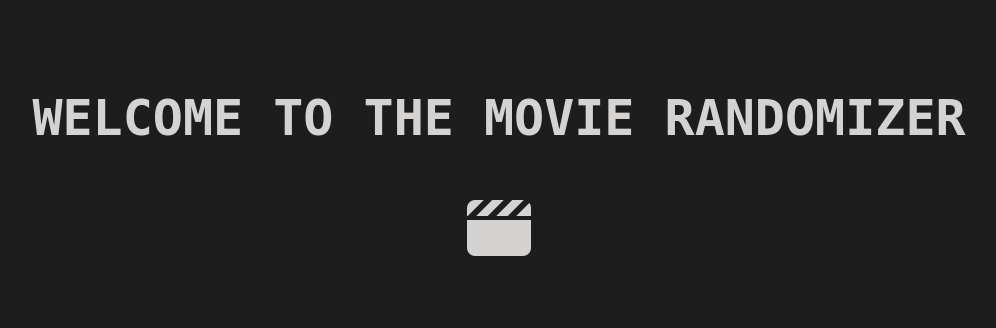
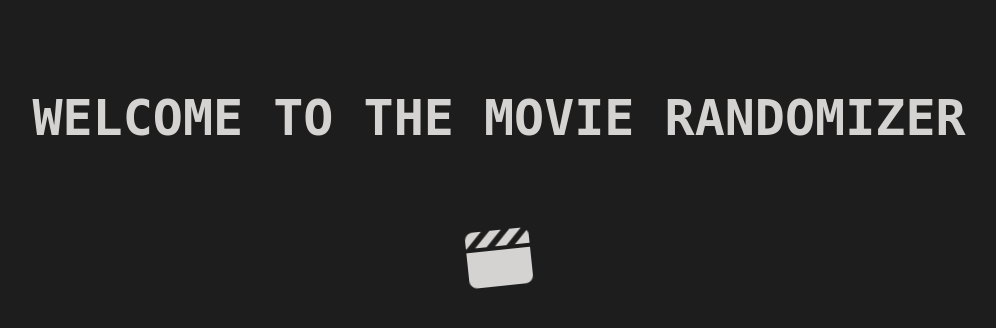
Before and after one commit to tomday8/WhistlejacketFinal, a Flask app: page / in a window 1280 px wide. Shown: the part 229-557 px from the top of the page, without its empty margins (141-1137 px from the left). Run offline with Flask 2, Linux system fonts and the light colour scheme; some libraries are stand-ins or nearby versions.

Commit message:
fix bug with clapperboard on homepage

```diff
--- a/static/css/styles.css
+++ b/static/css/styles.css
@@ -279,7 +279,9 @@
 
 
 #rattle {
+  position: relative;
     animation: shake 3s linear infinite;
+    top: 7rem;
 }
 
 
--- a/templates/index.html
+++ b/templates/index.html
@@ -17,8 +17,8 @@
             {% else %}
             <h1 data-value="{{current_user.firstname.upper()}}, WELCOME TO THE MOVIE RANDOMIZER" id="titlepage">{{current_user.firstname.upper()}}, WELCOME TO THE MOVIE RANDOMIZER</h1>
             {% endif %}
-            <a id="rattle" href="/movies"><i class="fa-solid fa-clapperboard fa-4x"></i></a>
         </div>
+        <a id="rattle" href="/movies"><i class="fa-solid fa-clapperboard fa-4x"></i></a>
     </main>
     <script src="../static/js/script.js"></script>
 </body>
```
